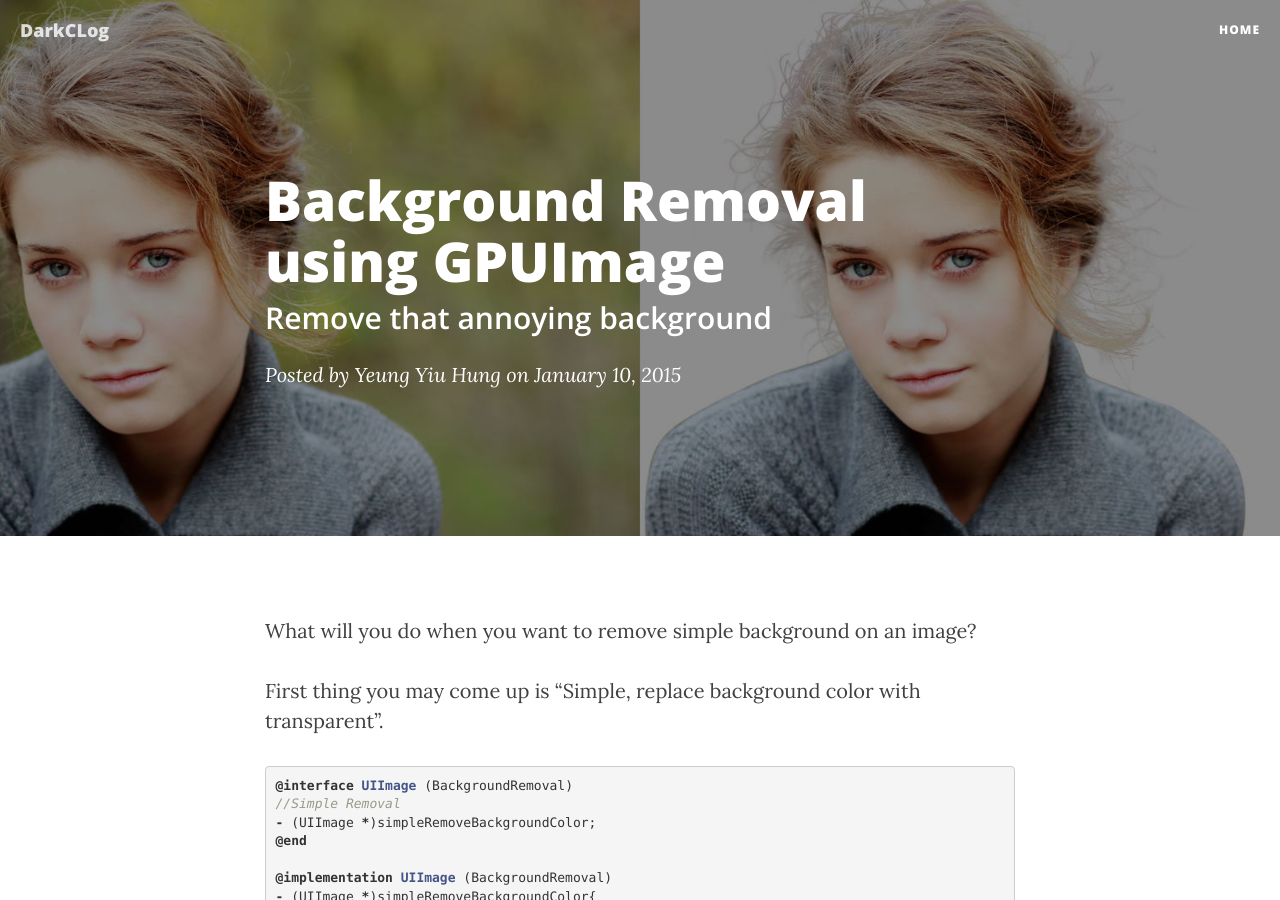
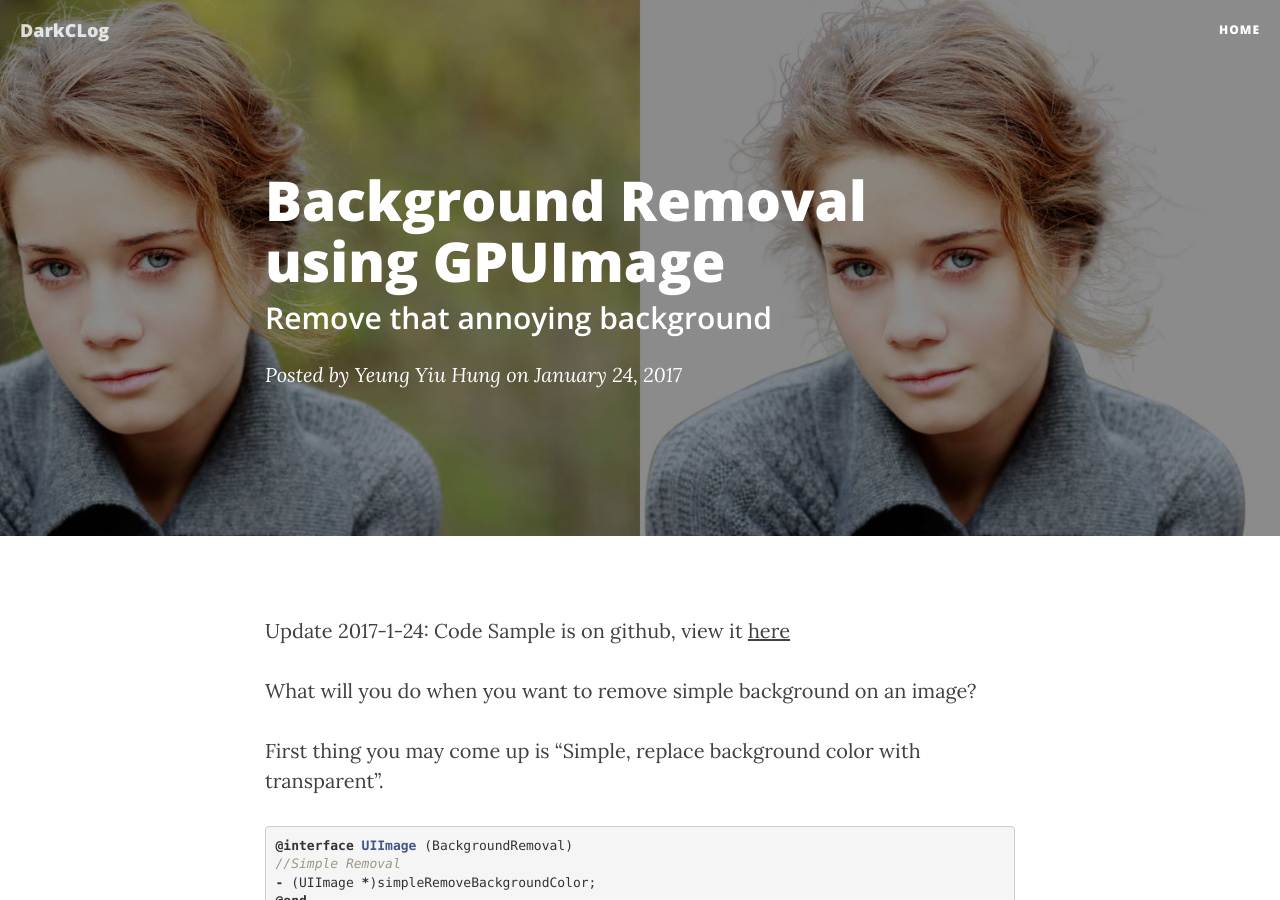
Before and after one commit to darkcl/darkcl.github.io, a Jekyll site: the page built from _posts/2015-01-5-background-removal.md, in a window 1280 px wide and 900 px high. Built offline with Jekyll 4.4.1, drawn with Linux system fonts in a browser that asks for light colours; nearby versions of some CDN libraries; comment, search, counter and statistics services are not loaded; some of the changed text lies outside the part shown.

Commit message:
* Update Post for background removal

```diff
--- a/_posts/2015-01-5-background-removal.md
+++ b/_posts/2015-01-5-background-removal.md
@@ -2,12 +2,14 @@
 layout:     post
 title:      Background Removal using GPUImage
 subtitle:   "Remove that annoying background"
-date:       2015-01-10 22:00:00
+date:       2017-01-24 22:00:00
 tags:       [image processing, ios]
 author:     "Yeung Yiu Hung"
 header-img: "img/2015-1-10/header.jpg"
 comments:   true
 ---
+Update 2017-1-24: Code Sample is on github, view it [here](https://github.com/darkcl/Background-Removal-Example)
+
 
 What will you do when you want to remove simple background on an image?
 
```
